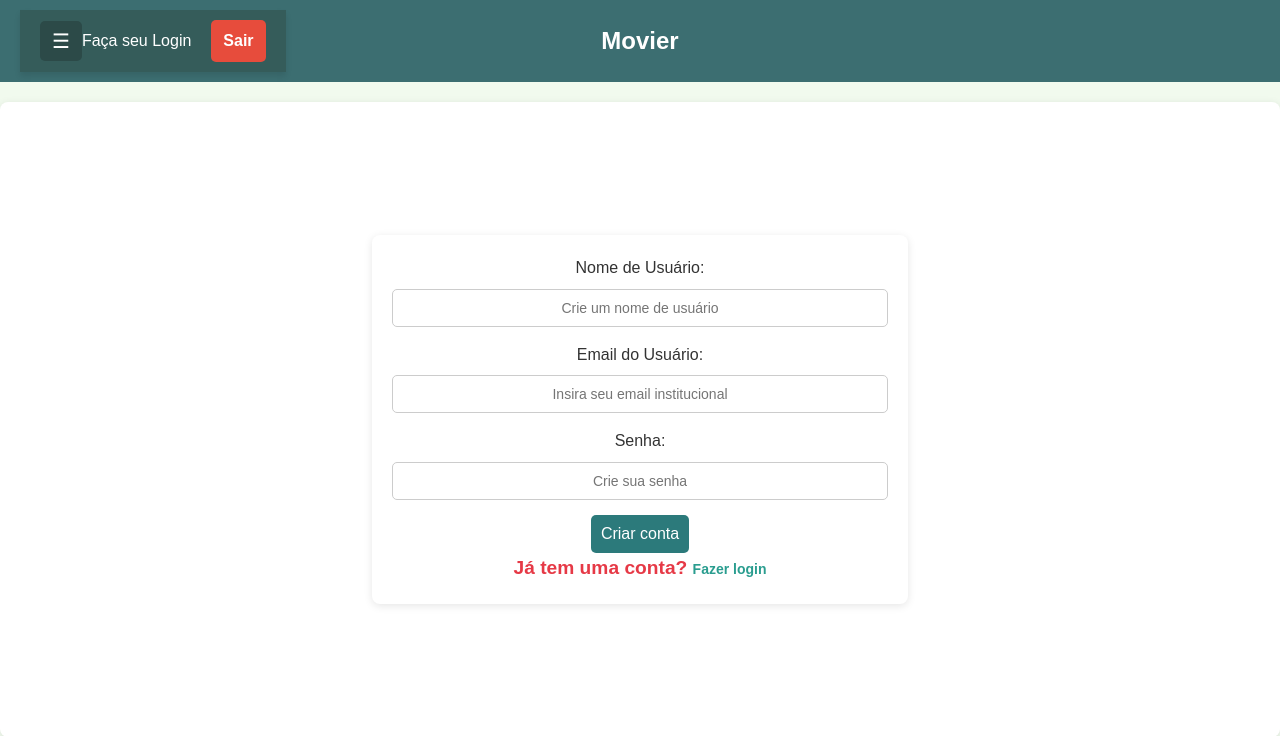
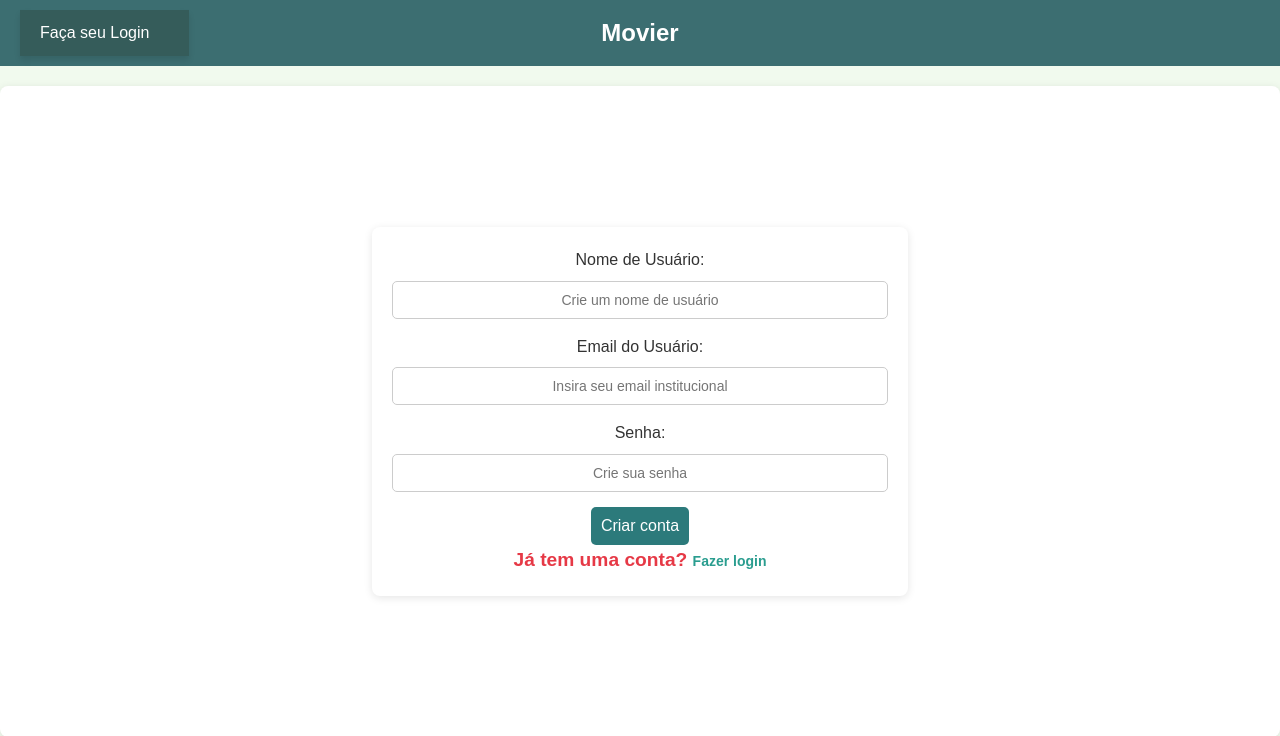
Before and after one commit to mikaKlein/TinderFilmes, a PHP site: page /formCriarUsuario.php in a window 1280 px wide. Shown: the top 736 px of the page. Run offline with PHP 8.4, Linux system fonts and the light colour scheme; some web fonts are replaced.

Commit message:
terminamos

```diff
--- a/formCriarUsuario.php
+++ b/formCriarUsuario.php
@@ -51,18 +51,10 @@ if(isset($_GET['erro'])){
 <body>
     <header>
         <div class="header-container">
-            <button class="menu-btn" onclick="toggleMenu()">☰</button>
-
             <h1 class="app-title">Movier</h1>
-
-            <nav id="menu" class="menu" style="display: none;">
-            </nav>
-
             <div class="user-info">
-                <span>Faça seu Login</span>
+                <span> Faça seu Login</span>
             </div>
-
-            <a href="logout.php" class="logout-btn">Sair</a>
         </div>
     </header>
     <main>
--- a/index.php
+++ b/index.php
@@ -49,7 +49,7 @@ if (isset($_POST['filme_id']) && isset($_POST['voto'])) {
     </div>
 </header>
 
-    <main>
+<main>
     <?php if ($filme): ?>
         <div>
             <h3 class="nome_filme"><?= $filme->getNome(); ?></h3>
@@ -77,7 +77,7 @@ if (isset($_POST['filme_id']) && isset($_POST['voto'])) {
     <?php else: ?>
         <p>Você já avaliou todos os filmes.</p>
     <?php endif; ?>
-    </main>
+</main>
     <footer>
         <div class="footer-container">
             <p>&copy; 2024 Sistema de Filmes</p>
```
Also changed, not shown: login.php (+0 -8 lines).
